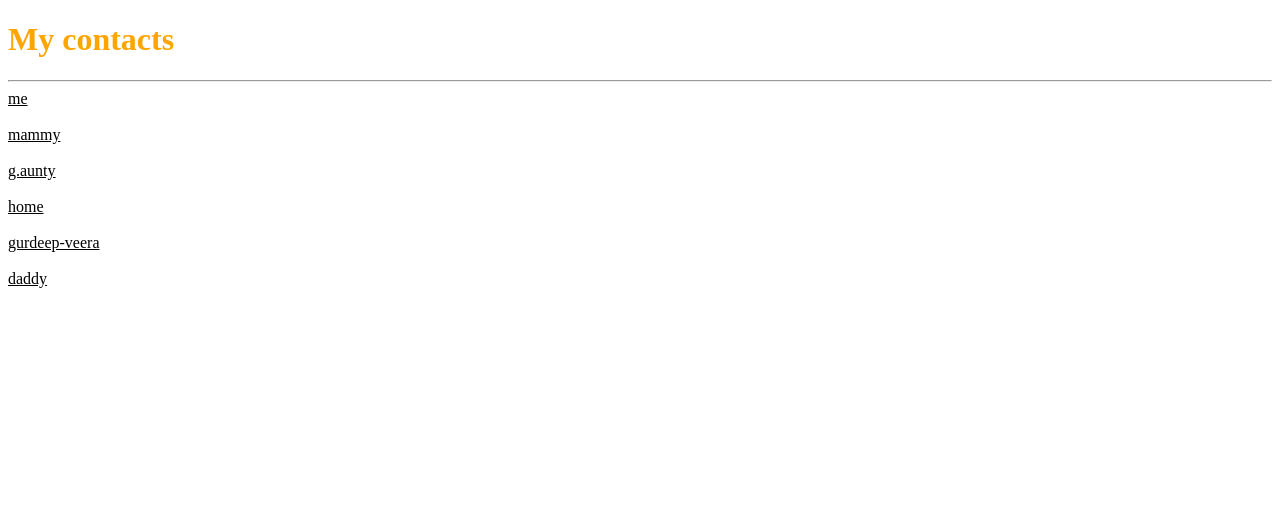
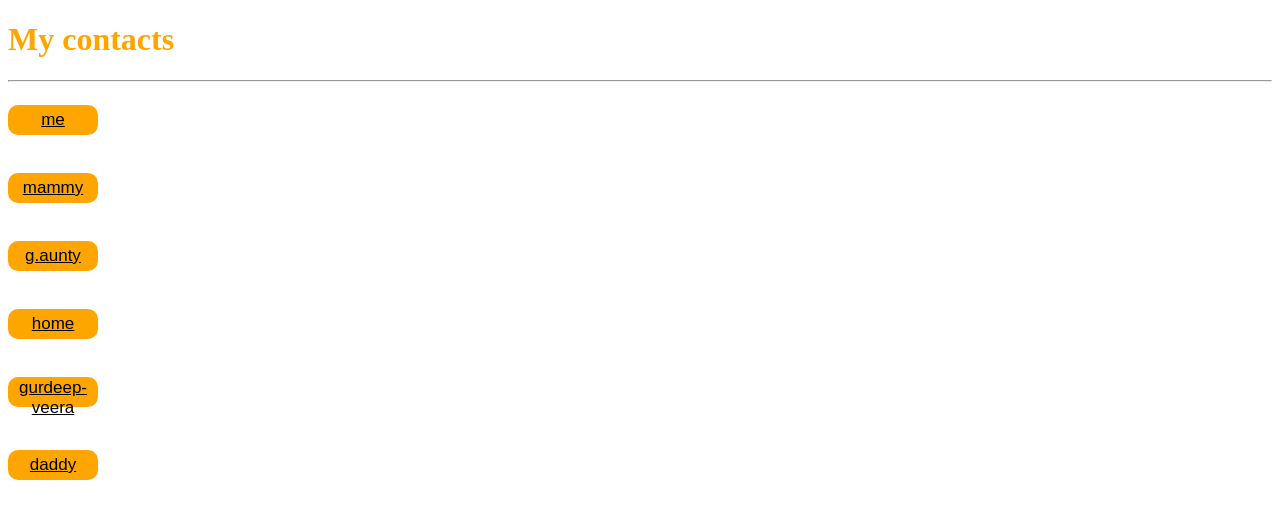
Before and after one commit to Yudhveer-Singh/contacts, a plain HTML site: page index.html in a window 1280 px wide. Drawn offline with Linux system fonts and the light colour scheme.

Commit message:
Update index.html

```diff
--- a/index.html
+++ b/index.html
@@ -45,17 +45,17 @@
 
 
 
-    <a href="tel:9872629870">me</a><br><br>
+    <button><a href="tel:9872629870">me</a></button><br><br>
 
-    <a href="tel:9779013987">mammy</a><br><br>
+    <button><a href="tel:9779013987">mammy</a></button> <br><br>
 
-    <a href="tel:9780982262">g.aunty</a><br><br>
+    <button><a href="tel:9780982262">g.aunty</a></button><br><br>
 
-    <a href="tel:7627884503">home</a><br><br>
+    <button><a href="tel:7627884503">home</a></button> <br><br>
 
-    <a href="tel:9592841362">gurdeep-veera</a><br><br>
+    <button><a href="tel:9592841362">gurdeep-veera</a></button><br><br>
 
-    <a href="tel:7696829870">daddy</a><br><br>
+    <button><a href="tel:7696829870">daddy</a></button><br><br>
 
 
 
```
